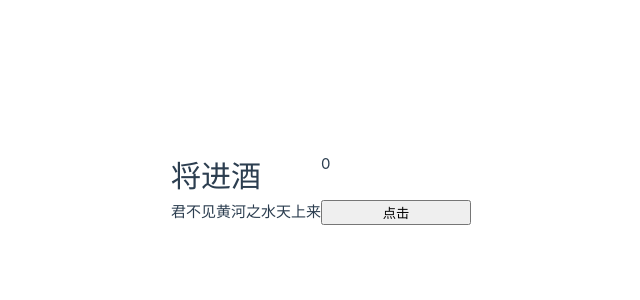
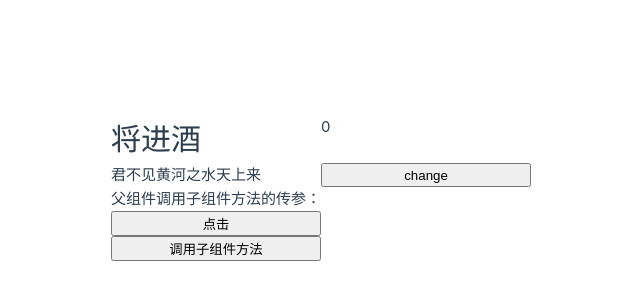
Before and after one commit to simba1949/vue-learn, a Vue app: page / in a window 1280 px wide. Before the commit this address had no page. Shown: the part 212-512 px from the top of the page, without its empty margins (319-959 px from the left). Built offline with nearby package versions, Linux system fonts and the light colour scheme.

Commit message:
子组件向父组件传播事件

```diff
--- a/src/views/07ComponentView/InnerComponentView.vue
+++ b/src/views/07ComponentView/InnerComponentView.vue
@@ -8,6 +8,12 @@
 
     <div>
         {{ msg }}
+    </div>
+
+    <button @click="() => { msg = '君不见黄河之水天上来' }">change</button>
+
+    <div>
+        父组件调用子组件方法的传参：{{ fromParentVal }}
     </div>
 </template>
 
@@ -23,4 +29,17 @@ defineProps({
         default: 18
     }
 })
+
+// 定义变量
+let fromParentVal: any;
+// 定义方法
+function printFun(val: any) {
+    console.log('我被父组件调用了');
+    console.log(val)
+    fromParentVal = val;
+}
+// 暴露方法给父组件调用
+defineExpose({
+    printFun
+});
 </script>
--- a/src/views/07ComponentView/OuterComponentView.vue
+++ b/src/views/07ComponentView/OuterComponentView.vue
@@ -1,8 +1,9 @@
 <template>
     <!-- 使用内层组件视图 -->
     <!-- 引入子组件，bing属性绑定到子组件的自定义属性上（例如:age） -->
-    <InnerComponentView :age="count" />
-    <button @click="incrementValue">点击</button>
+    <InnerComponentView ref="sonComponent" :age="count" /><br>
+    <button @click="incrementValue">点击</button><br>
+    <button @click="callSon">调用子组件方法</button><br>
 </template>
 
 <script setup lang="ts">
@@ -19,4 +20,13 @@ function incrementValue() {
     console.log('count', count.value);
     count.value++;
 }
+
+// 调用子组件核心方法
+// 引用子组件对象，将类型设置为允许为 null
+const sonComponent = ref<null | any>(null)
+// 调用子组件方法
+function callSon() {
+    console.log('我去调用子组件了');
+    sonComponent.value.printFun(count.value);
+}
 </script>
```
